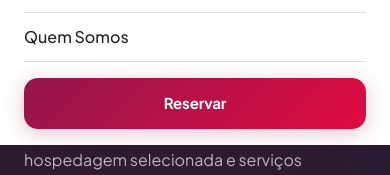
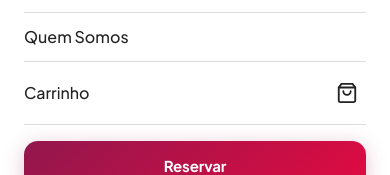
Before and after one commit to bloodyu2/acalanto-tours, a Next.js app: page / in a window 390 px wide. Both pictures are taken after a click on the button "Menu". Shown: the part 270-445 px from the top of the page. Built offline with nearby package versions, Linux system fonts and the light colour scheme; no server answers; the database is empty; a web font is replaced by a local one.

Commit message:
fix(mobile): hamburger z-index, add CartIcon to mobile dropdown

```diff
--- a/components/layout/Header.tsx
+++ b/components/layout/Header.tsx
@@ -95,6 +95,8 @@ export default function Header() {
             cursor: 'pointer',
             padding: '0.5rem',
             color: 'var(--text-primary)',
+            position: 'relative',
+            zIndex: 60,
           }}
           aria-label="Menu"
         >
@@ -134,6 +136,10 @@ export default function Header() {
               {label}
             </Link>
           ))}
+          <div style={{ display: 'flex', alignItems: 'center', justifyContent: 'space-between', padding: '0.75rem 0', borderBottom: '1px solid var(--border)' }}>
+            <span style={{ fontWeight: 500, color: 'var(--text-primary)' }}>Carrinho</span>
+            <CartIcon />
+          </div>
           <Link
             href="/reservar"
             className="btn-primary"
```
